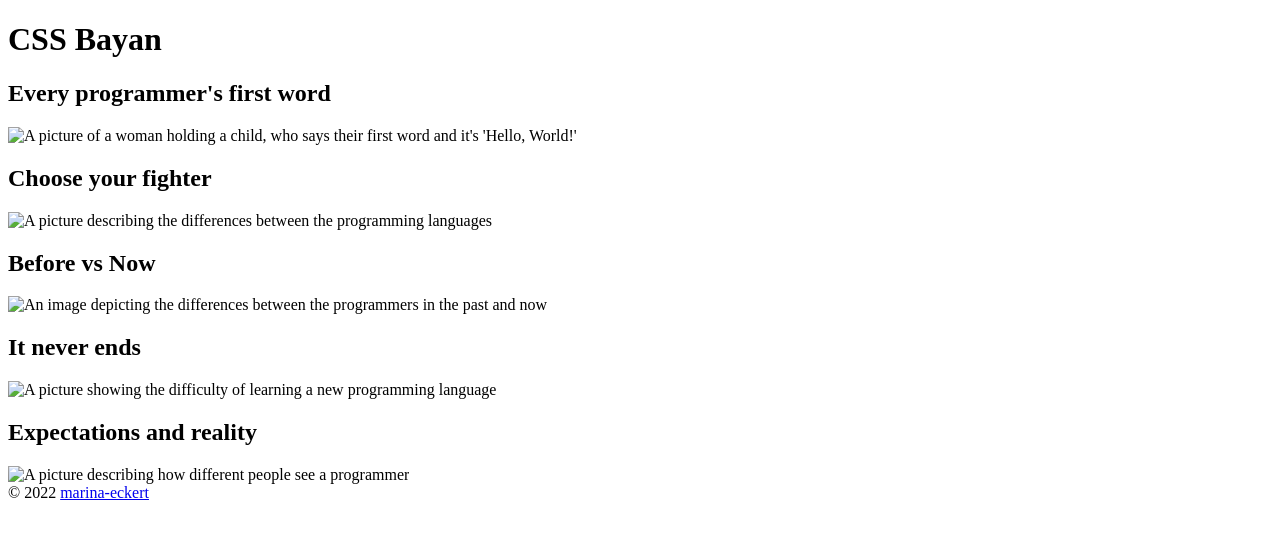
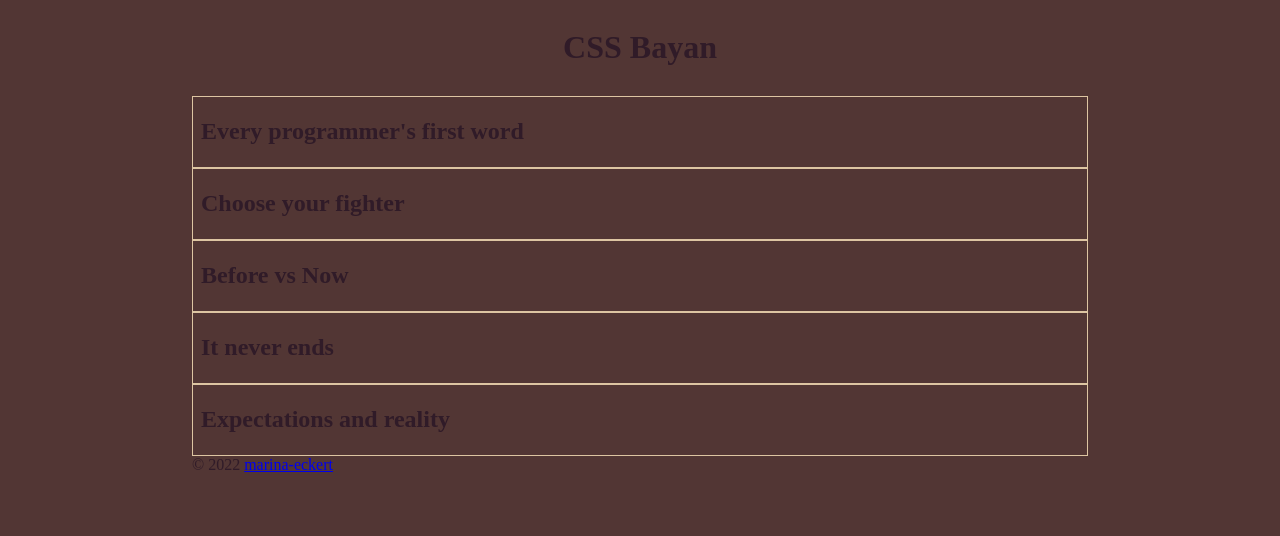
Before and after one commit to marina-eckert/cssBayan, a plain HTML site: page cssBayan/index.html in a window 1280 px wide. Drawn offline with Linux system fonts and the light colour scheme.

Commit message:
feat: add accordion (Sun, Mar 12, 9:50:34 PM)

```diff
--- a/cssBayan/index.html
+++ b/cssBayan/index.html
@@ -8,34 +8,50 @@
     <title>cssBayan</title>
 </head>
 <body class="page">
-    <header>
+    <header class="header">
         <h1>CSS Bayan</h1>
     </header>
     <main>
-        <div class="wrapper">
-            <div>
-                <h2>Every programmer's first word</h2>
-                <img src="" alt="A picture of a woman holding a child, who says their first word and it's 'Hello, World!'">
+        <div class="accordion">
+            <div class="accordion-item">
+                <label class="accordion-title" for="item_1">
+                    <h2>Every programmer's first word</h2>
+                </label>
+                <input class="accordion-input" type="checkbox" id="item_1">
+                <img class="content" src="assets/img/1.jpg" alt="A picture of a woman holding a child, who says their first word and it's 'Hello, World!'">
             </div>
 
-            <div>
-                <h2>Choose your fighter</h2>
-                <img src="" alt="A picture describing the differences between the programming languages">
+            <div class="accordion-item">
+                <label class="accordion-title" for="item_2">
+                    <h2>Choose your fighter</h2>
+                </label>
+                <input class="accordion-input" type="checkbox" id="item_2">
+                <img class="content" src="assets/img/2.jpg" alt="A picture describing the differences between the programming languages">
             </div>
 
-            <div>
-                <h2>Before vs Now</h2>
-                <img src="" alt="An image depicting the differences between the programmers in the past and now">
+            <div class="accordion-item">
+                <label class="accordion-title" for="item_3">
+                    <h2>Before vs Now</h2>
+                </label>
+                <input class="accordion-input" type="checkbox" id="item_3">
+                <img class="content" src="assets/img/3.jpg" alt="An image depicting the differences between the programmers in the past and now">
+
             </div>
 
-            <div>
-                <h2>It never ends</h2>
-                <img src="" alt="A picture showing the difficulty of learning a new programming language">
+            <div class="accordion-item">
+                <label class="accordion-title" for="item_4">
+                    <h2>It never ends</h2>
+                </label>
+                <input class="accordion-input" type="checkbox" id="item_4">
+                <img class="content" src="assets/img/4.jpg" alt="A picture showing the difficulty of learning a new programming language">
             </div>
 
-            <div>
-                <h2>Expectations and reality</h2>
-                <img src="" alt="A picture describing how different people see a programmer">
+            <div class="accordion-item">
+                <label class="accordion-title" for="item_5">
+                    <h2>Expectations and reality</h2>
+                </label>
+                <input class="accordion-input" type="checkbox" id="item_5">
+                <img class="content" src="assets/img/5.png" alt="A picture describing how different people see a programmer">
             </div>
         </div>
     </main>
--- a/cssBayan/style.css
+++ b/cssBayan/style.css
@@ -0,0 +1,57 @@
+* {
+    box-sizing: border-box;
+  }
+
+html {
+    background-color: #523634;
+    color: #301b28;
+}
+
+.page {
+    max-width: 70%;
+    margin: 0 auto;
+}
+
+.header {
+    padding: 0.5em;
+    text-align: center;
+}
+
+
+.accordion-item {
+    border: 1px solid #ddc5a2;
+    width: 100%;
+}
+
+.accordion-title {
+    display: block;
+    padding: 0.1em 0.5em;
+
+    cursor: pointer;
+
+    transition: background-color .2s
+    ease-out;
+}
+
+.accordion-title:hover {
+    background-color: #ddc5a2;
+}
+
+.accordion-input {
+    width: 0;
+    height: 0;
+    appearance: none;
+
+    position: absolute;
+}
+
+.accordion-input:checked + .content {
+    display: block;
+}
+
+.content {
+    width: 50%;
+    height: auto;
+    padding: 0.1em 0.5em;
+    display: none;
+}
```
